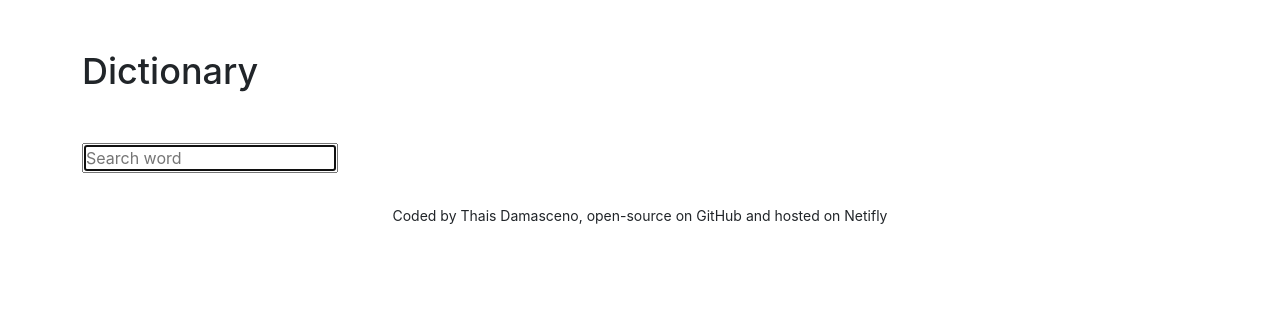
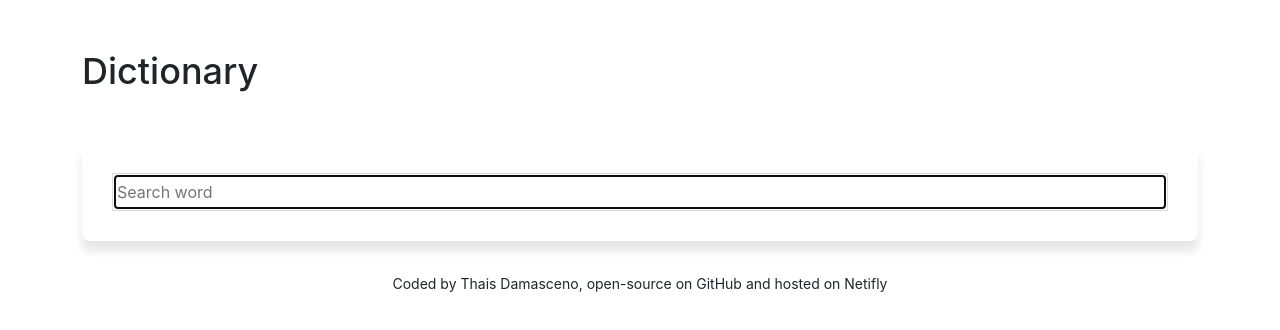
Before and after one commit to tsdamas/dictionary-react-app, a React (Create React App) app: page / in a window 1280 px wide. Shown: the top 330 px of the page. Built offline with nearby package versions, Linux system fonts and the light colour scheme.

Commit message:
Begin styling

```diff
--- a/src/App.css
+++ b/src/App.css
@@ -1,9 +1,21 @@
-h1{
-  margin: 50px auto;
-  font-size: 36px;
+body{
+  backgorund: #EDEDED;
+}
+
+a{
+  color: #3497EA;
+}
+
+.App-header{
+  margin: 30px 0;
 }
 
 .App-footer{
   text-align: center;
   margin: 30px 0;
 }
+
+h1{
+  margin: 50px auto;
+  font-size: 36px;
+}
--- a/src/Dictionary.css
+++ b/src/Dictionary.css
@@ -1,4 +1,13 @@
-form{
-  margin: 30px auto;
-  display: block;
+.Dictionary section {
+  background-color: white;
+  padding: 30px;
+  border-radius: 8px;
+  box-shadow: 0px 10px 10px rgba(0, 0, 0, 0.1);
 }
+
+.Dictionary input{
+  width: 100%;
+  padding: 6px 4px;
+  color: #333;
+  border: 1px solid #ddd;
+}
--- a/src/Dictionary.js
+++ b/src/Dictionary.js
@@ -12,15 +12,16 @@
     setResults(response.data[0]);
   }
 
-  function search(event) {
-    event.preventDefault();
-
+  function search() {
     //documentation:https://dictionaryapi.dev
     let apiUrl=`https://api.dictionaryapi.dev/api/v2/entries/en/${keyword}`;
     axios.get(apiUrl).then(handleResponse);
-
   }
 
+  function handleSubmit (event){
+    event.preventDefault();
+    search();
+  }
 
   function handleKeywordChange (event){
    setKeyword(event.target.value);
@@ -28,9 +29,11 @@
 
   return(
     <div className="Dictionary">
-     <form onSubmit={search}>
+      <section>
+     <form onSubmit={handleSubmit}>
        <input type="search" placeholder="Search word" autoFocus={true} onChange={handleKeywordChange} />
      </form>
+     </section>
      <Results results={results} />
     </div>
   )
--- a/src/Results.css
+++ b/src/Results.css
@@ -1,16 +1,5 @@
-h2{
+.Results h2{
+  font-size: 36px;
   font-weight: bold;
-  text-transform: capitalize;
+  line-height: 1.5;
 }
-
-h4{
-  margin: 50px 0 0;
-}
-
-hr{
-  max-width: 400px;
-}
-
-.col-sm-3{
-  border: 1px solid yellow;
-}
--- a/src/Results.js
+++ b/src/Results.js
@@ -7,6 +7,7 @@
 if (props.results) {
   return(
   <div className="Results">
+    <section>
     <h2>{props.results.word}</h2>
     {props.results.phonetics.map(function (phonetic, index){
       return(
@@ -15,13 +16,14 @@
         </div>
       );
     })}
+    </section>
     <h4>Definition</h4>
     <hr />
     {props.results.meanings.map(function(meaning, index) {
       return (
-        <div key={index}>
+        <section key={index}>
           <Meaning meaning={meaning} />
-        </div>
+        </section>
       );
     })}
   </div>
```
